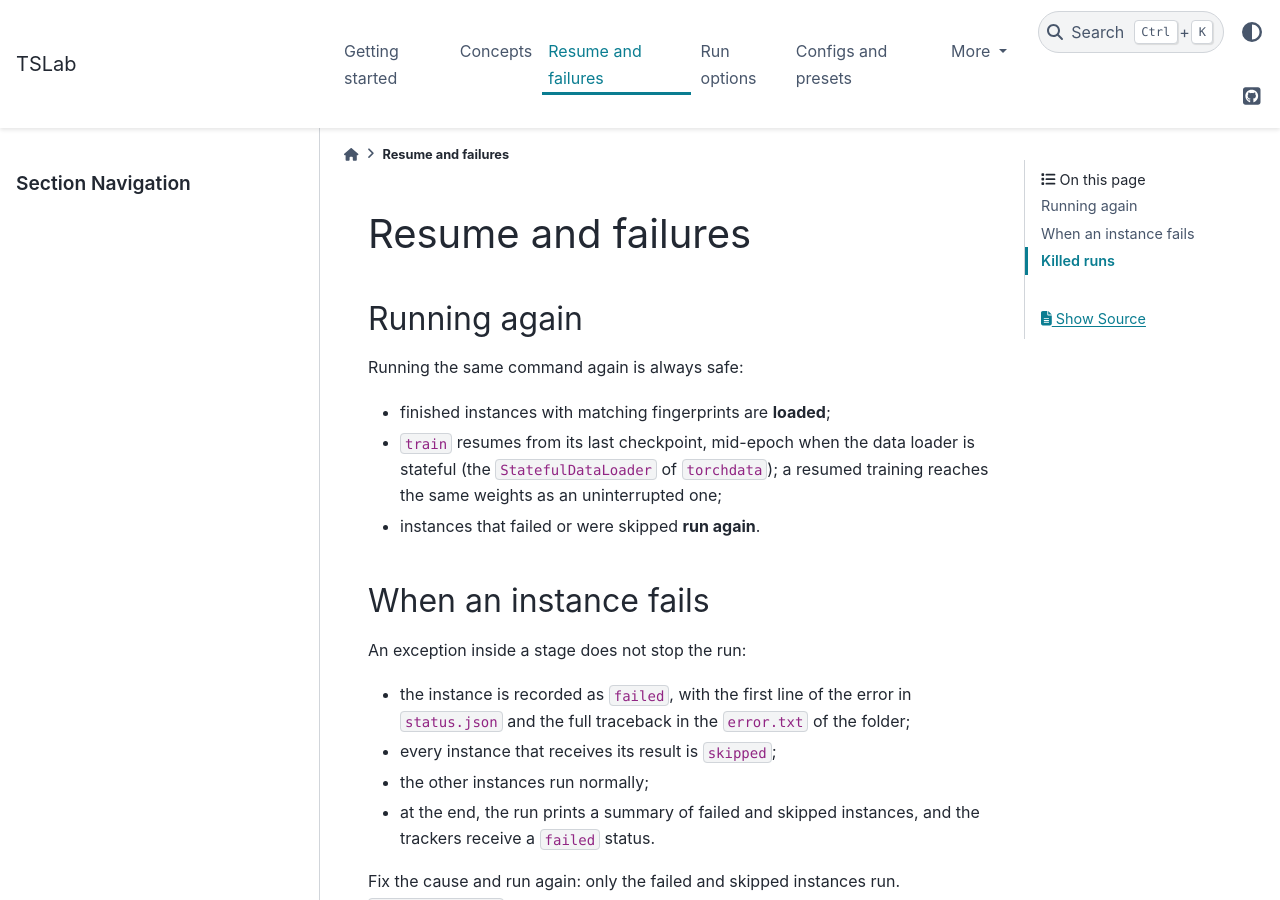
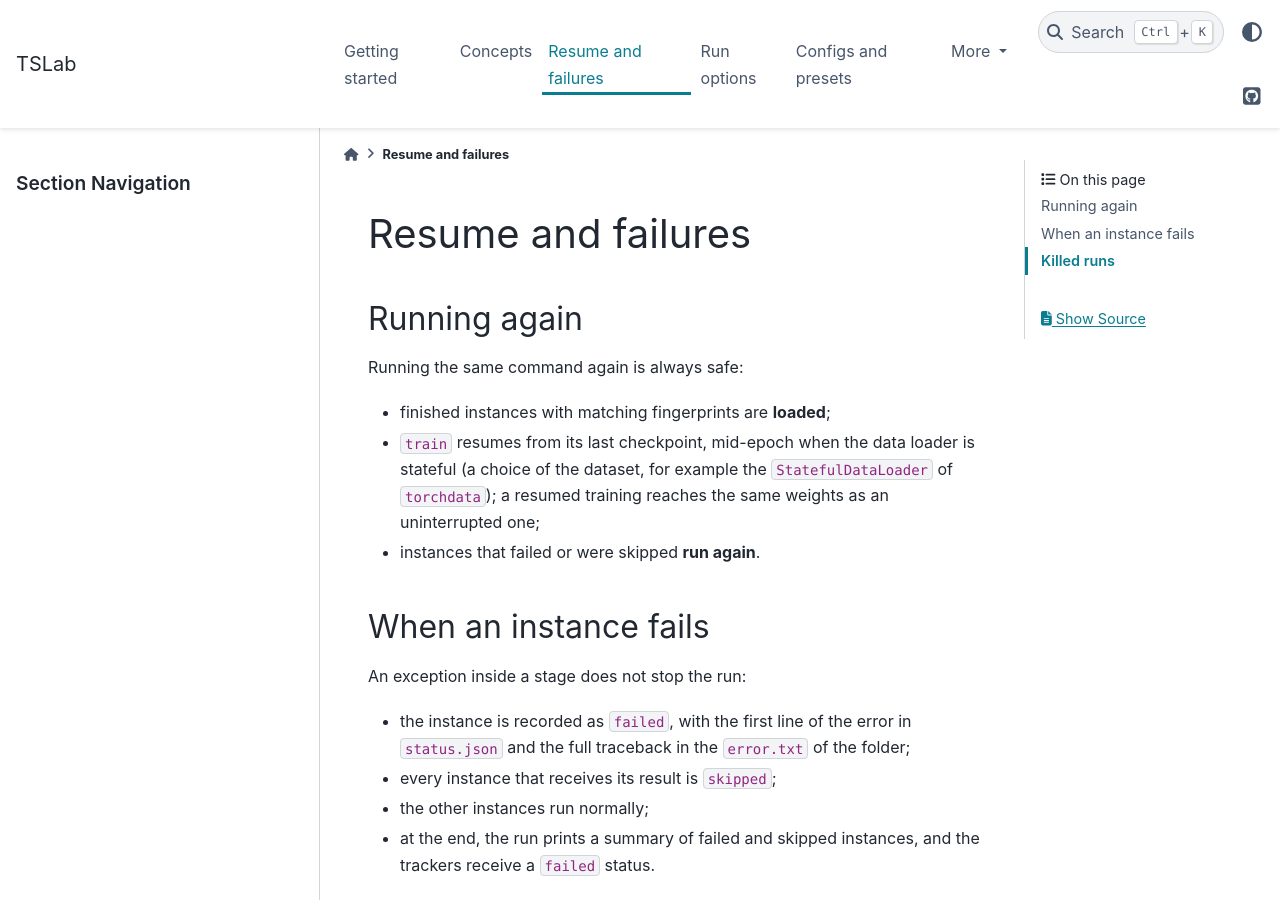
Before and after one commit to chronocratic/tslab, a Sphinx documentation site: the page built from docs/resume-and-failures.md, in a window 1280 px wide and 900 px high. Built offline with Sphinx 7.4.7 and the PyData theme 0.15.4, drawn with Linux system fonts in a browser that asks for light colours; the version number could not be read and is left out.

Commit message:
fix: drop the torchdata extra, the dataset decides whether its loader is stateful

```diff
--- a/docs/resume-and-failures.md
+++ b/docs/resume-and-failures.md
@@ -6,8 +6,9 @@ Running the same command again is always safe:
 
 - finished instances with matching fingerprints are **loaded**;
 - `train` resumes from its last checkpoint, mid-epoch when the data loader is
-  stateful (the `StatefulDataLoader` of `torchdata`); a resumed training reaches the
-  same weights as an uninterrupted one;
+  stateful (a choice of the dataset, for example the `StatefulDataLoader` of
+  `torchdata`); a resumed training reaches the same
+  weights as an uninterrupted one;
 - instances that failed or were skipped **run again**.
 
 ## When an instance fails
--- a/pyproject.toml
+++ b/pyproject.toml
@@ -37,8 +37,6 @@ dependencies = [
 wandb = ["wandb>=0.30,<0.31"]
 mlflow = ["mlflow>=3.0,<4"]
 tensorboard = ["tensorboard>=2.18"]
-# mid-epoch resume: Lightning saves the position of a stateful data loader
-torchdata = ["torchdata>=0.11"]
 chronocratic-models = [
     "chronocratic-models>=0.1.0a20,<0.2",
 ]
```
Also changed, not shown: 1 other file.
